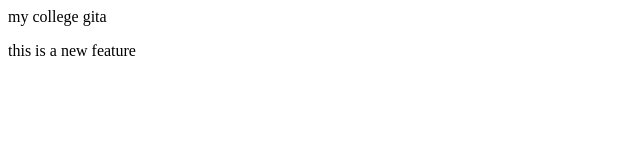
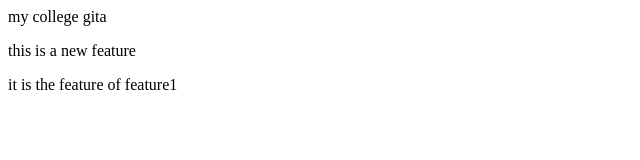
Before and after one commit to ramachandra-rout/localrepo, a plain HTML site: page index.html in a window 1280 px wide. Shown: the whole page, without its empty margins (0-640 px from the left). Drawn offline with Linux system fonts and the light colour scheme.

Commit message:
add new features

```diff
--- a/index.html
+++ b/index.html
@@ -1,2 +1,3 @@
 <p>my college gita</p>
 <p>this is a new feature</p>
+<p>it is the feature of feature1</p>
```
